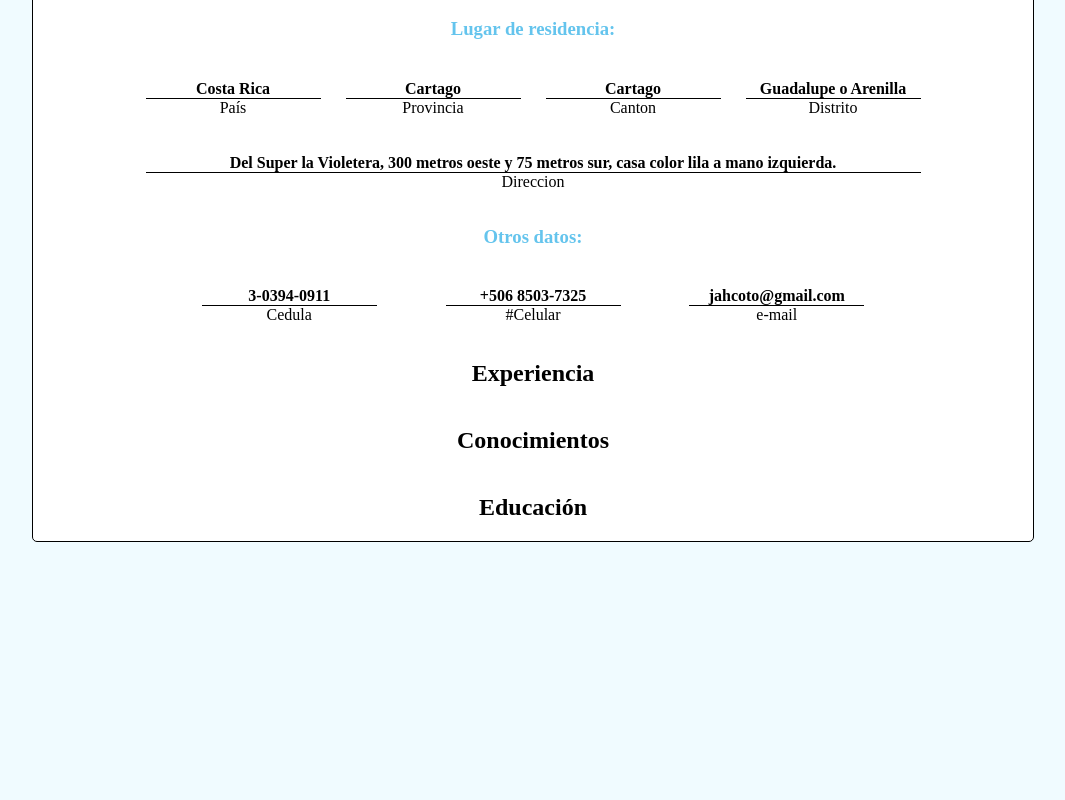
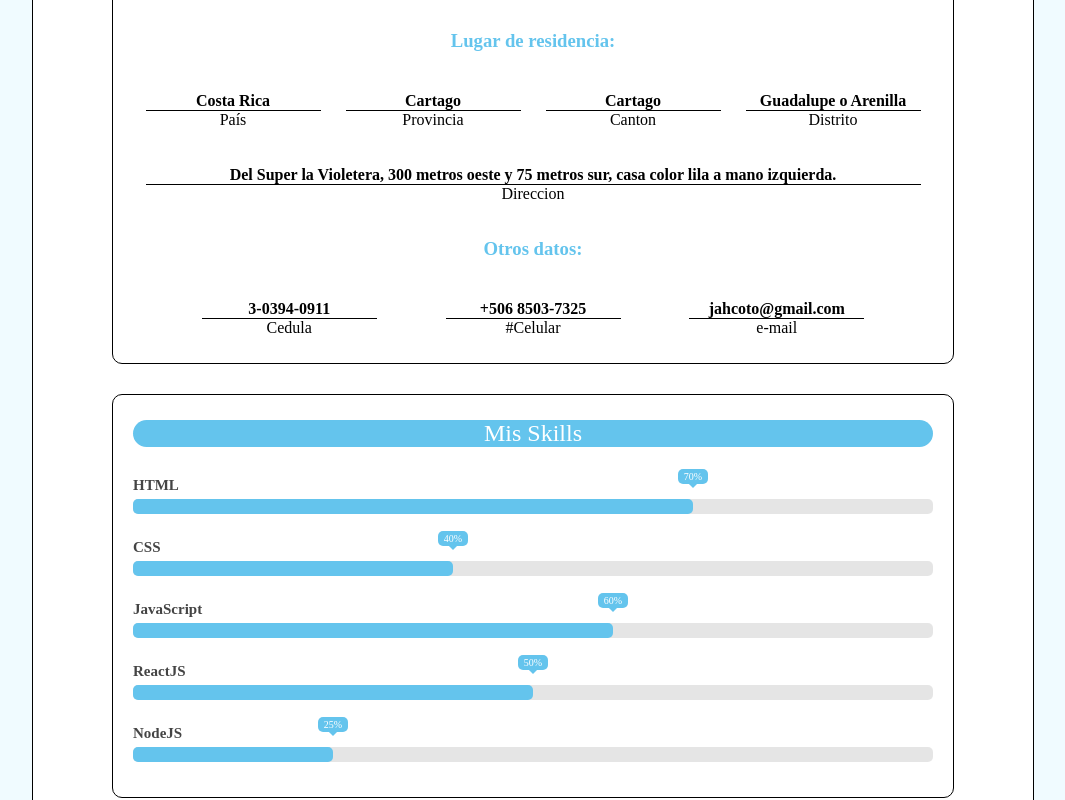
Before and after one commit to jahcoto/portfolio, a React (Vite) app: page /curriculo in a window 1280 px wide. Shown: the part 300-1100 px from the top of the page, without its empty margins (107-1172 px from the left). Built offline with nearby package versions, Linux system fonts and the light colour scheme.

Commit message:
Add mis Skills section, update personal info styles

```diff
--- a/src/components/Curriculo.jsx
+++ b/src/components/Curriculo.jsx
@@ -1,60 +1,17 @@
+import SkillsBar from './SkillsBar';
+import PersonalInfo from './PersonalInfo';
+import Experiencia from './Experiencia';
+import Educacion from './Educacion';
+
 const Curriculo = () => {
   return (
     <div className="page">
       <div className="curriculo">
         <h1 className="heading">Jonathan Hernández Coto</h1>
-        <div className="personal-info">
-          <h2>Información Personal</h2>
-          <div className="residencia">
-            <h3 className="subtitle">Lugar de residencia:</h3>
-            <div className="first">
-              <div className="pais">
-                <h4>Costa Rica</h4>
-                <p>País</p>
-              </div>
-              <div className="provincia">
-                <h4>Cartago</h4>
-                <p>Provincia</p>
-              </div>
-              <div className="canton">
-                <h4>Cartago</h4>
-                <p>Canton</p>
-              </div>
-              <div className="distrito">
-                <h4>Guadalupe o Arenilla</h4>
-                <p>Distrito</p>
-              </div>
-            </div>
-            <div className="second">
-              <div className="direccion">
-                <h4>
-                  Del Super la Violetera, 300 metros oeste y 75 metros sur, casa
-                  color lila a mano izquierda.
-                </h4>
-                <p>Direccion</p>
-              </div>
-            </div>
-            <h3 className="subtitle">Otros datos:</h3>
-            <div className="otros-datos">
-              <div className="identificacion">
-                <h4>3-0394-0911</h4>
-                <p>Cedula</p>
-              </div>
-              <div className="telefono">
-                <h4>+506 8503-7325</h4>
-                <p>#Celular</p>
-              </div>
-              <div className="email">
-                <h4>jahcoto@gmail.com</h4>
-                <p>e-mail</p>
-              </div>
-            </div>
-          </div>
-        </div>
-
-        <h2>Experiencia</h2>
-        <h2>Conocimientos</h2>
-        <h2>Educación</h2>
+        <PersonalInfo />
+        <SkillsBar />
+        <Experiencia />
+        <Educacion />
       </div>
     </div>
   );
--- /dev/null
+++ b/src/components/Educacion.jsx
@@ -0,0 +1,9 @@
+const Educacion = () => {
+  return (
+    <div className="container">
+      <h2 className="title-text">Educación</h2>
+    </div>
+  );
+};
+
+export default Educacion;
--- /dev/null
+++ b/src/components/Experiencia.jsx
@@ -0,0 +1,9 @@
+const Experiencia = () => {
+  return (
+    <div className="container">
+      <h2 className="title-text">Experiencia Laboral</h2>
+    </div>
+  );
+};
+
+export default Experiencia;
--- /dev/null
+++ b/src/components/PersonalInfo.jsx
@@ -0,0 +1,56 @@
+import '../styles/personal-info.css';
+
+const PersonalInfo = () => {
+  return (
+    <div className="container">
+      <h2 className="title-text">Información Personal</h2>
+      <div className="residencia">
+        <h3 className="subtitle">Lugar de residencia:</h3>
+        <div className="first">
+          <div className="pais">
+            <h4>Costa Rica</h4>
+            <p>País</p>
+          </div>
+          <div className="provincia">
+            <h4>Cartago</h4>
+            <p>Provincia</p>
+          </div>
+          <div className="canton">
+            <h4>Cartago</h4>
+            <p>Canton</p>
+          </div>
+          <div className="distrito">
+            <h4>Guadalupe o Arenilla</h4>
+            <p>Distrito</p>
+          </div>
+        </div>
+        <div className="second">
+          <div className="direccion">
+            <h4>
+              Del Super la Violetera, 300 metros oeste y 75 metros sur, casa
+              color lila a mano izquierda.
+            </h4>
+            <p>Direccion</p>
+          </div>
+        </div>
+        <h3 className="subtitle">Otros datos:</h3>
+        <div className="otros-datos">
+          <div className="identificacion">
+            <h4>3-0394-0911</h4>
+            <p>Cedula</p>
+          </div>
+          <div className="telefono">
+            <h4>+506 8503-7325</h4>
+            <p>#Celular</p>
+          </div>
+          <div className="email">
+            <h4>jahcoto@gmail.com</h4>
+            <p>e-mail</p>
+          </div>
+        </div>
+      </div>
+    </div>
+  );
+};
+
+export default PersonalInfo;
--- /dev/null
+++ b/src/components/SkillsBar.jsx
@@ -0,0 +1,51 @@
+import '../styles/skills-bar.css';
+
+const SkillsBar = () => {
+  return (
+    <div className="container">
+      <h2 className="title-text">Mis Skills</h2>
+      <div className="skill-box">
+        <span className="title">HTML</span>
+        <div className="skill-bar">
+          <div className="skill-per html">
+            <span className="tooltip">70%</span>
+          </div>
+        </div>
+      </div>
+      <div className="skill-box">
+        <span className="title">CSS</span>
+        <div className="skill-bar">
+          <div className="skill-per css">
+            <span className="tooltip">40%</span>
+          </div>
+        </div>
+      </div>
+      <div className="skill-box">
+        <span className="title">JavaScript</span>
+        <div className="skill-bar">
+          <div className="skill-per javascript">
+            <span className="tooltip">60%</span>
+          </div>
+        </div>
+      </div>
+      <div className="skill-box">
+        <span className="title">ReactJS</span>
+        <div className="skill-bar">
+          <div className="skill-per reactjs">
+            <span className="tooltip">50%</span>
+          </div>
+        </div>
+      </div>
+      <div className="skill-box">
+        <span className="title">NodeJS</span>
+        <div className="skill-bar">
+          <div className="skill-per nodejs">
+            <span className="tooltip">25%</span>
+          </div>
+        </div>
+      </div>
+    </div>
+  );
+};
+
+export default SkillsBar;
--- a/src/index.css
+++ b/src/index.css
@@ -1,6 +1,26 @@
 body {
   margin: 0;
   background-color: #f0fbff;
+}
+
+.container {
+  position: relative;
+  max-width: 800px;
+  width: 100%;
+  background-color: #fff;
+  margin: 15px 15px;
+  padding: 10px 20px;
+  border: 1px solid #000;
+  border-radius: 10px;
+  text-align: center;
+}
+
+.title-text {
+  background-color: #64c4ed;
+  color: #fff;
+  font-weight: 400;
+  border-radius: 50px;
+  margin: 15px 0 30px 0;
 }
 
 .layout {
@@ -257,7 +277,7 @@ label {
   border-radius: 5px;
   background-color: #fff;
   display: flex;
-  justify-content: flex-start;
+  justify-content: center;
   align-items: center;
   flex-direction: column;
 }
@@ -269,81 +289,3 @@ label {
   width: 100%;
   background-color: #e3e3e3;
 }
-
-.curriculo .personal-info {
-  width: 90%;
-  text-align: center;
-}
-
-.curriculo .personal-info .residencia {
-  display: flex;
-  justify-content: space-evenly;
-  align-items: center;
-  flex-direction: row;
-  flex-wrap: wrap;
-}
-
-.subtitle {
-  color: #64c4ed;
-  width: 100%;
-  display: block;
-}
-
-.first {
-  display: flex;
-  flex-direction: row;
-  justify-content: space-around;
-  align-items: center;
-  width: 800px;
-}
-
-.first .pais,
-.provincia,
-.canton,
-.distrito {
-  display: flex;
-  flex-direction: column;
-  align-items: center;
-}
-
-h4 {
-  margin-bottom: 0;
-}
-
-p {
-  width: 175px;
-  border-top: 1px solid #000;
-  margin-top: 0;
-}
-.second {
-  display: flex;
-  flex-direction: row;
-  justify-content: space-evenly;
-  align-items: center;
-  width: 800px;
-}
-
-.second .direccion {
-  display: flex;
-  flex-direction: column;
-  align-items: center;
-}
-
-.direccion h4 {
-  width: 775px;
-  margin-bottom: 0;
-}
-
-.direccion p {
-  width: 775px;
-  border-top: 1px solid #000;
-  margin-top: 0;
-}
-
-.otros-datos {
-  display: flex;
-  flex-direction: row;
-  justify-content: space-evenly;
-  align-items: center;
-  width: 800px;
-}
--- /dev/null
+++ b/src/styles/personal-info.css
@@ -0,0 +1,81 @@
+.personal-info {
+  border: 1px solid #000;
+  border-radius: 10px;
+  max-width: 840px;
+  width: 100%;
+  text-align: center;
+  margin: 20px 0 20px 0;
+}
+
+.personal-info .residencia {
+  display: flex;
+  justify-content: space-evenly;
+  align-items: center;
+  flex-direction: row;
+  flex-wrap: wrap;
+}
+
+.subtitle {
+  color: #64c4ed;
+  width: 100%;
+  display: block;
+}
+
+.first {
+  display: flex;
+  flex-direction: row;
+  justify-content: space-around;
+  align-items: center;
+  width: 800px;
+}
+
+.first .pais,
+.provincia,
+.canton,
+.distrito {
+  display: flex;
+  flex-direction: column;
+  align-items: center;
+}
+
+h4 {
+  margin-bottom: 0;
+}
+
+p {
+  width: 175px;
+  border-top: 1px solid #000;
+  margin-top: 0;
+}
+.second {
+  display: flex;
+  flex-direction: row;
+  justify-content: space-evenly;
+  align-items: center;
+  width: 800px;
+}
+
+.second .direccion {
+  display: flex;
+  flex-direction: column;
+  align-items: center;
+}
+
+.direccion h4 {
+  width: 775px;
+  margin-bottom: 0;
+}
+
+.direccion p {
+  width: 775px;
+  border-top: 1px solid #000;
+  margin-top: 0;
+}
+
+.otros-datos {
+  display: flex;
+  flex-direction: row;
+  justify-content: space-evenly;
+  align-items: center;
+  width: 800px;
+}
--- /dev/null
+++ b/src/styles/skills-bar.css
@@ -0,0 +1,92 @@
+.container .skill-box {
+  width: 100%;
+  margin: 25px 0;
+}
+
+.skill-box .title {
+  display: block;
+  font-size: 15px;
+  font-weight: 600;
+  color: #444;
+  text-align: start;
+}
+
+.skill-box .skill-bar {
+  height: 15px;
+  width: 100%;
+  border-radius: 5px;
+  margin-top: 5px;
+  background-color: rgba(0, 0, 0, 0.1);
+}
+
+.skill-box .skill-per {
+  position: relative;
+  display: block;
+  height: 100%;
+  width: 95%;
+  border-radius: 5px;
+  background-color: #64c4ed;
+  animation: progress 0.4s ease-in-out forwards;
+  opacity: 0;
+}
+
+.skill-box .html {
+  width: 70%;
+  animation-delay: 0.1s;
+}
+
+.skill-box .css {
+  width: 40%;
+  animation-delay: 0.2s;
+}
+
+.skill-box .javascript {
+  width: 60%;
+  animation-delay: 0.3s;
+}
+
+.skill-box .reactjs {
+  width: 50%;
+  animation-delay: 0.4s;
+}
+
+.skill-box .nodejs {
+  width: 25%;
+  animation-delay: 0.5s;
+}
+
+@keyframes progress {
+  0% {
+    width: 0;
+    opacity: 1;
+  }
+
+  100% {
+    opacity: 1;
+  }
+}
+
+.skill-per .tooltip {
+  position: absolute;
+  right: -15px;
+  top: -30px;
+  font-size: 10px;
+  font-weight: 500;
+  color: #fff;
+  padding: 2px 6px;
+  border-radius: 5px;
+  background-color: #64c4ed;
+  z-index: 1;
+}
+
+.tooltip::before {
+  content: '';
+  position: absolute;
+  left: 50%;
+  bottom: -2px;
+  height: 10px;
+  width: 10px;
+  z-index: -1;
+  background-color: #64c4ed;
+  transform: translateX(-50%) rotate(45deg);
+}
```
